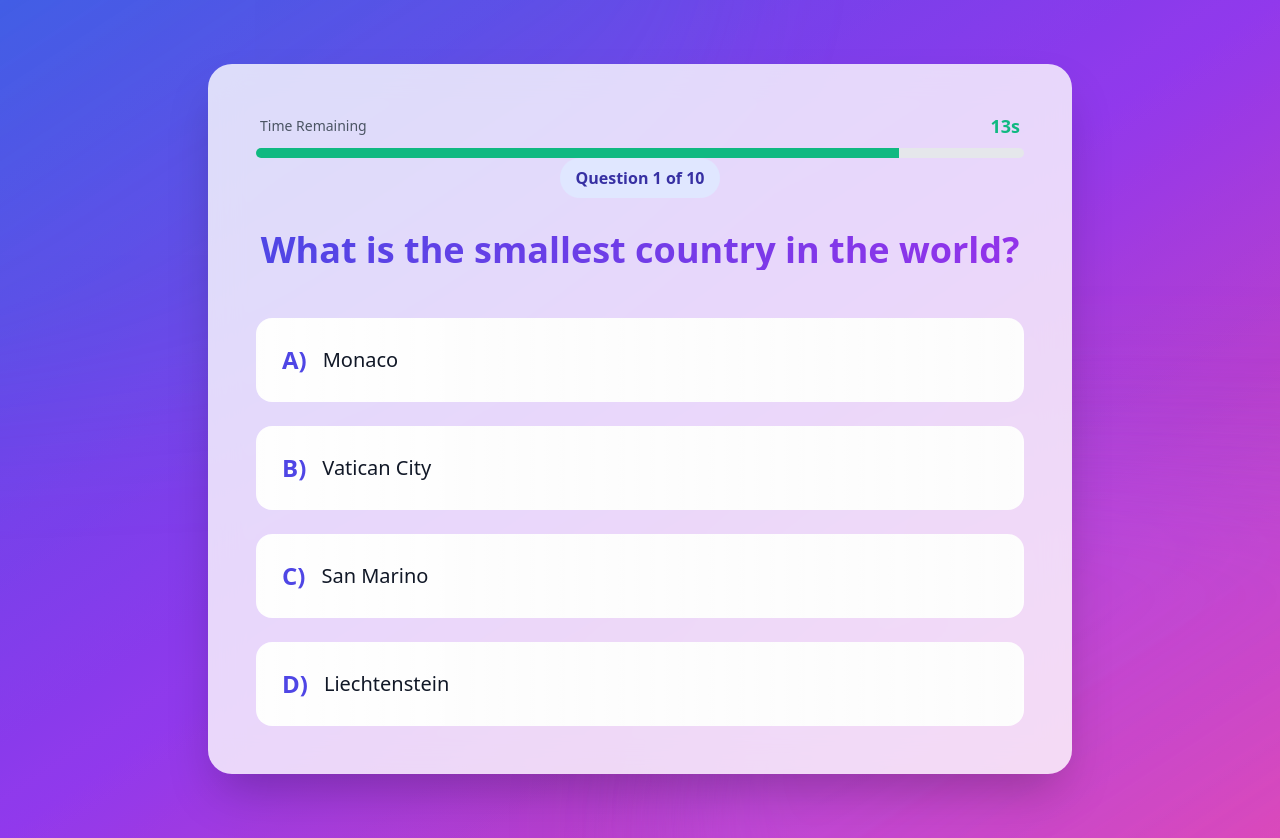
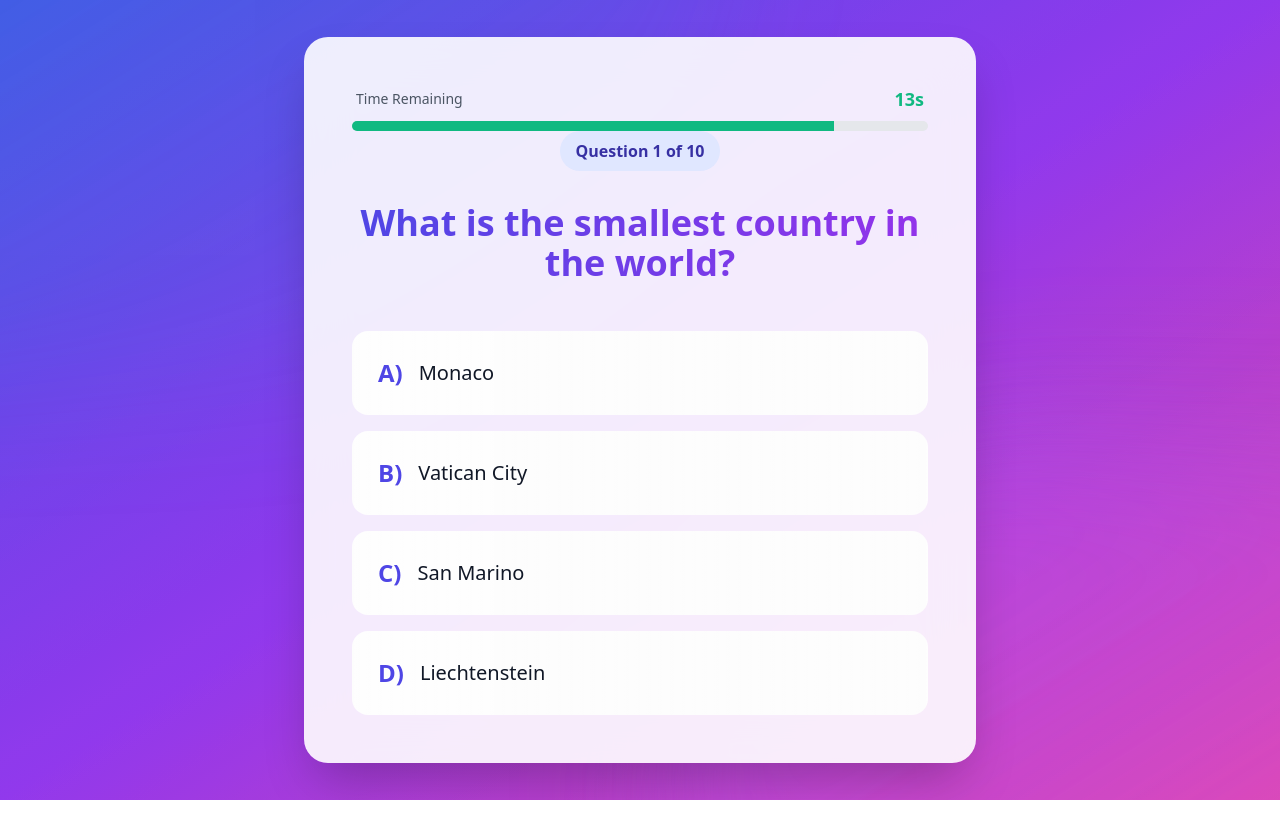
Before and after one commit to Raaghav18/trivia-quiz, a React (Vite) app: page / in a window 1280 px wide. Both pictures are taken after a click on the button "Start Quiz". After the commit the page ends 800 px from the top, so only its background shows below. Built offline with nearby package versions, Linux system fonts and the light colour scheme.

Commit message:
Improve centering of all components

```diff
--- a/src/App.jsx
+++ b/src/App.jsx
@@ -152,7 +152,8 @@ function App() {
         <div className="absolute top-1/2 left-1/2 w-full h-full bg-gradient-to-br from-fuchsia-500/30 to-transparent rounded-full blur-3xl animate-blob animation-delay-4000"></div>
       </div>
 
-      <div className="container mx-auto px-4 py-8 relative z-10">
+      <div className="w-full flex items-center justify-center">
+        <div className="container max-w-4xl mx-auto px-4 relative z-10">
           <AnimatePresence mode="wait">
             {gameState === 'start' && (
               <motion.div
@@ -160,17 +161,17 @@ function App() {
                 initial={{ opacity: 0, y: 20 }}
                 animate={{ opacity: 1, y: 0 }}
                 exit={{ opacity: 0, y: -20 }}
-              className="bg-white/90 backdrop-blur-xl rounded-3xl shadow-2xl p-8 md:p-12 max-w-2xl mx-auto"
+                className="bg-white/90 backdrop-blur-xl rounded-3xl shadow-2xl p-8 md:p-12 w-full text-center"
               >
                 <motion.h1
-                className="text-5xl md:text-6xl font-bold mb-8 text-transparent bg-clip-text bg-gradient-to-r from-indigo-600 to-purple-600 text-center"
+                  className="text-5xl md:text-6xl font-bold mb-8 text-transparent bg-clip-text bg-gradient-to-r from-indigo-600 to-purple-600"
                   initial={{ scale: 0.9 }}
                   animate={{ scale: 1 }}
                   transition={{ duration: 0.5 }}
                 >
                   Trivia Time!
                 </motion.h1>
-              <p className="text-gray-600 mb-8 text-xl leading-relaxed text-center">
+                <p className="text-gray-600 mb-8 text-xl leading-relaxed">
                   Test your knowledge with 10 random questions from our pool of {totalQuestionsInDB} trivia questions!
                   You have 15 seconds per question. Get ready to challenge yourself!
                 </p>
@@ -181,20 +182,23 @@ function App() {
                   onReset={handleResetStats}
                 />
 
+                <div className="flex justify-center">
                   <motion.button
                     onClick={handleStartQuiz}
                     whileHover={{ scale: 1.05 }}
                     whileTap={{ scale: 0.95 }}
                     className="bg-gradient-to-r from-indigo-600 to-purple-600 hover:from-indigo-700 hover:to-purple-700
                       text-white font-bold text-xl py-5 px-10 rounded-2xl
-                  transition-all duration-200 shadow-lg hover:shadow-xl mx-auto block"
+                      transition-all duration-200 shadow-lg hover:shadow-xl"
                   >
                     Start Quiz
                   </motion.button>
+                </div>
               </motion.div>
             )}
 
             {gameState === 'playing' && currentQuestions.length > 0 && (
+              <div className="flex justify-center w-full">
                 <QuizCard
                   key={currentQuestionIndex}
                   question={currentQuestions[currentQuestionIndex].question}
@@ -207,10 +211,11 @@ function App() {
                   correctAnswer={currentQuestions[currentQuestionIndex].correctAnswer}
                   onTimeout={handleTimeout}
                 />
+              </div>
             )}
 
             {gameState === 'end' && (
-            <div className="max-w-4xl mx-auto">
+              <div className="flex flex-col items-center w-full">
                 <ScoreSummary
                   score={score}
                   correctAnswers={correctAnswers}
@@ -227,6 +232,7 @@ function App() {
           </AnimatePresence>
         </div>
       </div>
+    </div>
   )
 }
 
--- a/src/components/QuizCard.jsx
+++ b/src/components/QuizCard.jsx
@@ -24,22 +24,22 @@ const QuizCard = ({
       initial={{ opacity: 0, y: 20 }}
       animate={{ opacity: 1, y: 0 }}
       exit={{ opacity: 0, y: -20 }}
-      className="w-full max-w-4xl mx-auto px-4 py-8"
+      className="w-full max-w-2xl mx-auto"
     >
-      <div className="bg-white/80 backdrop-blur-lg rounded-3xl shadow-2xl p-8 md:p-12">
+      <div className="bg-white/90 backdrop-blur-xl rounded-3xl shadow-2xl p-8 md:p-12 text-center">
         <TimerBar onTimeout={onTimeout} />
 
-        <div className="text-center mb-4">
+        <div className="flex justify-center mb-4">
           <span className="inline-block px-4 py-2 rounded-full bg-indigo-100 text-indigo-800 font-semibold">
             Question {questionNumber} of {totalQuestions}
           </span>
         </div>
 
-        <h2 className="text-3xl md:text-4xl font-bold mt-8 mb-12 text-transparent bg-clip-text bg-gradient-to-r from-indigo-600 to-purple-600 text-center">
+        <h2 className="text-3xl md:text-4xl font-bold mt-8 mb-12 text-transparent bg-clip-text bg-gradient-to-r from-indigo-600 to-purple-600">
           {question}
         </h2>
 
-        <div className="space-y-6">
+        <div className="space-y-4">
           {options.map((option, index) => (
             <motion.button
               key={index}
--- a/src/components/ScoreSummary.jsx
+++ b/src/components/ScoreSummary.jsx
@@ -15,7 +15,7 @@ const ScoreSummary = ({ score, correctAnswers, totalQuestions, onRestart, onRetu
     <motion.div
       initial={{ opacity: 0, scale: 0.9 }}
       animate={{ opacity: 1, scale: 1 }}
-      className="w-full max-w-4xl mx-auto px-4"
+      className="w-full"
     >
       <div className="bg-white/90 backdrop-blur-xl rounded-3xl shadow-2xl p-8 md:p-12 text-center">
         <motion.h2
```
Lines whose indentation alone changed are shown as unchanged.
